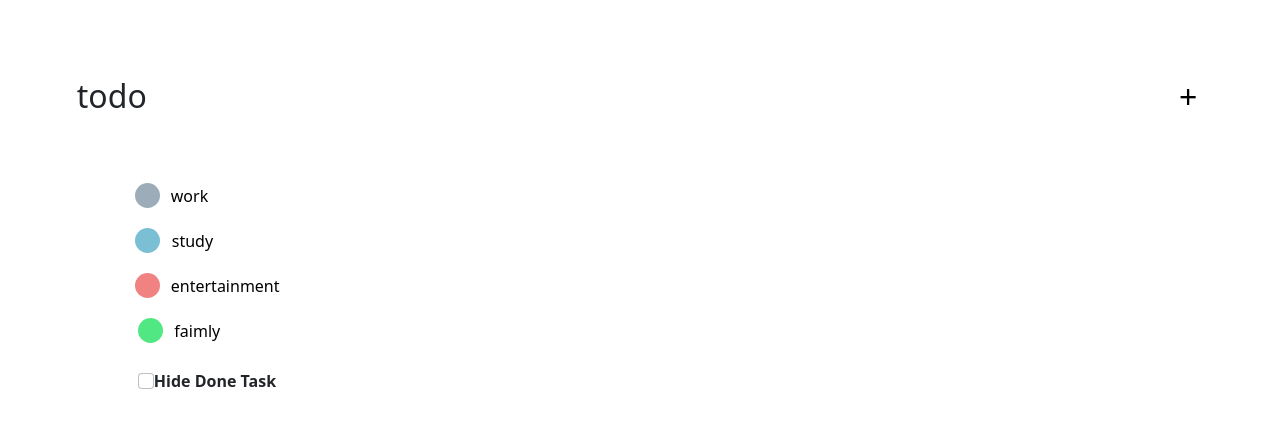
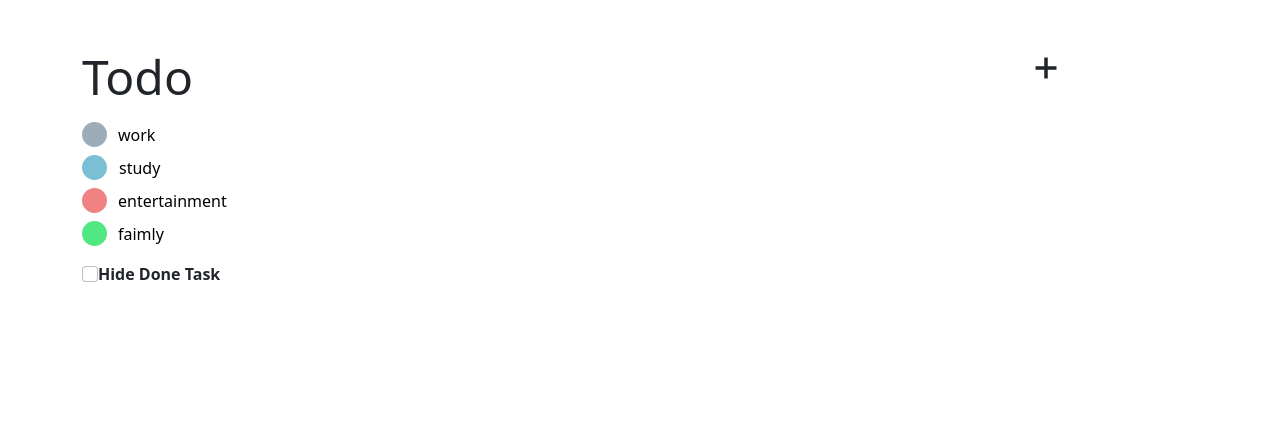
Before and after one commit to Parmanand1999/exprtodo1, a React (Create React App) app: page / in a window 1280 px wide. Shown: the top 428 px of the page. Built offline with nearby package versions, Linux system fonts and the light colour scheme.

Commit message:
working-edite-delete-btn

```diff
--- a/package.json
+++ b/package.json
@@ -8,6 +8,7 @@
     "@testing-library/user-event": "^13.5.0",
     "react": "^18.2.0",
     "react-dom": "^18.2.0",
+    "react-icons": "^4.8.0",
     "react-scripts": "5.0.1",
     "web-vitals": "^2.1.4"
   },
--- a/src/App.js
+++ b/src/App.js
@@ -14,7 +14,8 @@ const initialstate = {
   title: "",
   discription: "",
   titlediscription: [],
-  EDIT_DELETE: false
+  EDIT_DELETE: false,
+  donetask: false
 }
 
 
@@ -57,17 +58,30 @@ const reducer = (state, action) => {
         titlediscription: [...state.titlediscription, { title: state.title, discription: state.discription }]
       }
     case "EDIT_DELETE":
+      console.log(action, ".............................")
+
       return {
         ...state,
-        EDIT_DELETE: !state.EDIT_DELETE
+        EDIT_DELETE: !state.EDIT_DELETE,
+        activeID: action.i
       }
     case "EDIT":
-      console.log(action, "...............................edite")
+      // console.log(action, "...............................edite")
+      let edit = state.titlediscription;
+      let update = edit.filter((v, id) => id === action.i);
       return {
         ...state,
-        // index:
+        title: update[0].title,
+        discription: update[0].discription,
+        Homepage: true,
       }
-
+    case "donetask":
+      console.log(action, "....................donetask")
+      return {
+        ...state,
+        donetask: !state.donetask,
+        donetaskid: action.i
+      }
     default: {
       return state;
     }
--- a/src/Componant/Homepage.css
+++ b/src/Componant/Homepage.css
@@ -1,51 +1,34 @@
 
+.work{
 
-.maindiv{
-padding: 6%;
-}
-.navplush{
-    border: none;
-    background: none;
-}
-.sidebtn{
-    width: 20%;
-    border: none;
-    background: none;
-}
-.work{
-    margin: 10px;
     border: none;
     background: none;
 }
 .study{
-    margin: 10px;
+    /* margin: 10px; */
     border: none;
     background: none;
 }
 .entertain{
-    margin: 10px;
+    /* margin: 10px; */
     border: none;
     background: none;
 }
 .faimly{
-    margin: 10px;
+    /* margin: 10px; */
     border: none;
     background: none;
 }
-.donetaskside{
-    margin-left: 20px;
-}
+
 .work{
-    height: 25px;
-  width: 25px;
-  margin-right: 5px;
+
   background-color: #9cadb9;
   border-radius: 50%;
   display: inline-block;
 }
 .study{
-    height: 25px;
-  width: 25px;
+    /* height: 25px;
+  width: 25px; */
   background-color: #7abfd4;
   border-radius: 50%;
   display: inline-block;
@@ -64,38 +47,16 @@ padding: 6%;
   border-radius: 50%;
   display: inline-block;
 }
-.workspan{
-    margin-left: 50px;
-}
-.studyspan {
-    margin-left: 31px;
-}
-.entertainspan{
-    margin-left: 50px;
-}
-.faimlyspan{
-    margin-left: 50px;
-}
-.form-check-input{
-    margin-left: -7px;
-}
-/* .maindivtag{
 
-} */
+
 .titledesdiv{
-   /* display: grid;
-   grid-template-columns: auto auto; */
+    background-color: rgb(245, 245, 180);
     border-radius: 10px;
-    margin-right: 10px;
-   padding: 10px;
-   height: 45%;
-   width: 144%;
-    background-color: rgb(245, 245, 180);
 }
 .editdeletbtn{
     border: none;
     background: none;
-    float:left;
+
 }
 .editdeletbtn2{
   float: left;
@@ -158,25 +119,15 @@ padding: 6%;
   border-radius: 50%;
   display: inline-block;
 }
-.box{
-    width: 38%;
-    display: flex;
-    justify-content: space-between;
-}
-.tagbtn1{
-    height: 9vh;
-    /* justify-content:space-between; */
 
-}
 
 .edbtn{
     border: 1px solid gray;
     border-radius: 11%;
-    padding: 0px;
     height: 5vh;
     width: 6vw;
+   position: relative;
 
-    /* margin-right: -70px; */
 }
   /* @media screen and (max-width: 1118px) {
     .titledesdiv{
--- a/src/Componant/Homepage.js
+++ b/src/Componant/Homepage.js
@@ -1,5 +1,6 @@
 import React, { useContext } from 'react';
 import { TodoInput } from '../App';
+import { GoPlus } from 'react-icons/go';
 import Sidebar from './Sidebar'
 import TagepageForm from './TagepageForm'
 import TodoBody from './TodoBody';
@@ -10,21 +11,23 @@ function Homepage() {
     return (
         <>
 
-                { appContext.Homepage ? <TagepageForm/> : ""}
-                <div className='maindiv0'>
-                    < div className='maindiv'>
-                        <div className='nav d-flex justify-content-between '>
-                            <div className='navtodo '><h2>todo</h2></div>
-                        <button className='navplush ' onClick={()=>appContext.dispatch({type: "Homepage"})}><h2>+</h2></button>
-                    </div>
+            {appContext.Homepage ? <TagepageForm /> : ""}
 
 
-                        <div className='sidetodo d-flex '>
-                        <Sidebar/>
-                        <TodoBody/>
-                        </div>
-                    </div>
+            <div className='container pt-5'>
+                <div className='row'>
+                    <div className='col-sm-3 display-5'>Todo</div>
+                    <div className='col-sm-7'></div>
+                    <div className='col-sm-2' onClick={() => appContext.dispatch({ type: "Homepage" })}><h3><GoPlus /></h3> </div>
                 </div>
+
+                <div className='row'>
+
+                    <div className='col-sm-3'><Sidebar /></div>
+                    <div className='col-sm-9'><TodoBody /></div>
+                </div>
+
+            </div>
 
         </>
     )
--- a/src/Componant/Sidebar.js
+++ b/src/Componant/Sidebar.js
@@ -5,11 +5,15 @@ function Sidebar() {
     const donetask1 = useContext(TodoInput)
 
     return (
-        <div className='sidebtn d-flex flex-column m-5 '>
-            <button className='work'><span className='workspan'>work</span></button>
-            <button className='study'><span className='studyspan'>study</span></button>
-            <button className='entertain'><span className='entertainspan'>entertainment</span></button>
-            <button className='faimly'><span className='faimlyspan'>faimly</span></button>
+        <div className=' col my-3 '>
+            <div className='col-sm-3 my-2'><button className='work'><span className='workspan'>work</span></button></div>
+            <div className='col-sm-3 my-2'><button className='study'><span className='studyspan'>study</span></button></div>
+            <div className='col-sm-3 my-2'><button className='entertain'><span className='entertainspan'>entertainment</span></button></div>
+            <div className='col-sm-3 my-2 '><button className='faimly'><span className='faimlyspan'>faimly</span></button></div>
+
+
+
+
 
             <div className='donetaskside mt-3'>
                 <input className="form-check-input" onClick={() => donetask1.dispatch({ type: "taskdone" })} type="checkbox" />
--- a/src/Componant/TagepageForm.css
+++ b/src/Componant/TagepageForm.css
@@ -7,6 +7,7 @@
   height: 100vh;
   background-color: rgba(105, 103, 103, 0.322);
   position: absolute;
+  z-index: 1;
 }
 
 .maindivtf{
@@ -61,7 +62,6 @@
   width: 25px;
   background-color: rgb(81, 231, 131);
   border-radius: 50%;
-  margin-left: 6%;
   display: inline-block;
 }
 .workspan{
--- a/src/Componant/TodoBody.js
+++ b/src/Componant/TodoBody.js
@@ -1,44 +1,47 @@
 import React, { useContext } from 'react'
 import { TodoInput } from '../App'
+import { HiDotsHorizontal } from 'react-icons/hi'
 
 function TodoBody() {
     const todoBody = useContext(TodoInput)
     // console.log(todoBody +".............")
     return (
         <div className='row'>
-            {todoBody.titlediscription.map((item, index) =>
-                < div className=' maindivtag mx-5 d-inline' >
+            {todoBody.titlediscription.map((item, i) =>
+                < div className='col-5 p-2 w-40  h-50 m-2 titledesdiv' key={i} >
+                    <div className='row d-flex '>
+                        {todoBody.donetask && todoBody.donetaskid === i ? <del className='d-inline  col-sm-4'>{item.title}</del> : <h6 className='d-inline  col-sm-4'>{item.title}</h6>}
+                        <div className='col-sm-4'></div>
+                        <button className='editdeletbtn d-inline w-25 col-sm-4'>
+                            <div onClick={() => todoBody.dispatch({ type: "EDIT_DELETE", i })} className="d-inline-block position-relative"><HiDotsHorizontal />
+                            </div>
+                            {todoBody.EDIT_DELETE && todoBody.activeID === i ? <div className='position-absolute'> <button type="button" className="edbtn" onClick={() => todoBody.dispatch({ type: "EDIT", i })}>Edit</button><br />
+                                <button className="edbtn ">Delete</button>
+                            </div> : ""}
+                        </button>
+                    </div>
+                    {todoBody.donetask && todoBody.donetaskid === i ? <div className='row'>
+                        <del>{item.discription}</del>
+                    </div> : <div className='row'>
+                        <p>{item.discription}</p>
+                    </div>}
+                    <div className=' d-flex row my-2'>
+                        <div className='col-sm-8'>
+                            <button className='work1 '></button>
+                            <button className='study1 ms-1'></button>
+                            <button className='entertain1 ms-1'></button>
+                            <button className='faimly1 ms-1'></button>
+                        </div>
+                        <div className='col-sm-4 '>
+                            <input type="checkbox" onClick={() => todoBody.dispatch({ type: "donetask", i })}></input><label>Done</label>
+                        </div>
 
-                    <div className='titledesdiv col-6'
-                        key={index}
-                    >
-                        <div className='tagbtn1 row'>
-                            <div className='col'><h6>{item.title}</h6></div>
-                            <div className='col'><button className='editdeletbtn col '>
-                                <h3 className='editdeletbtn2 ' onClick={() => todoBody.dispatch({ type: "EDIT_DELETE", index })}>...</h3>
-                                {todoBody.EDIT_DELETE ? <div> <button type="button" className="edbtn" onClick={() => todoBody.dispatch({ type: "EDIT", index })}>Edit</button><br />
-                                    <button className="edbtn ">Delete</button>
-                                </div> : ""}
-                            </button></div>
+                    </div>
 
-                        </div>
-                        <div className='row'>
-                            <p>{item.discription}</p>
-                        </div>
-                        <div className=' d-flex col mb-2 justify-content-between'>
-                            <div className='box '>
-                                <button className='work1 '></button>
-                                <button className='study1 '></button>
-                                <button className='entertain1'></button>
-                                <button className='faimly1'></button>
-                            </div>
-                            <div className='taskdone '><input type="checkbox" ></input><label>Done</label>
-                            </div>
-                        </div>
-                    </div>
                 </div >
-            )}
-        </div>
+            )
+            }
+        </div >
     )
 }
 export default TodoBody
```
Also changed, not shown: 1 other file (tests, documents, lock files or other folders).
